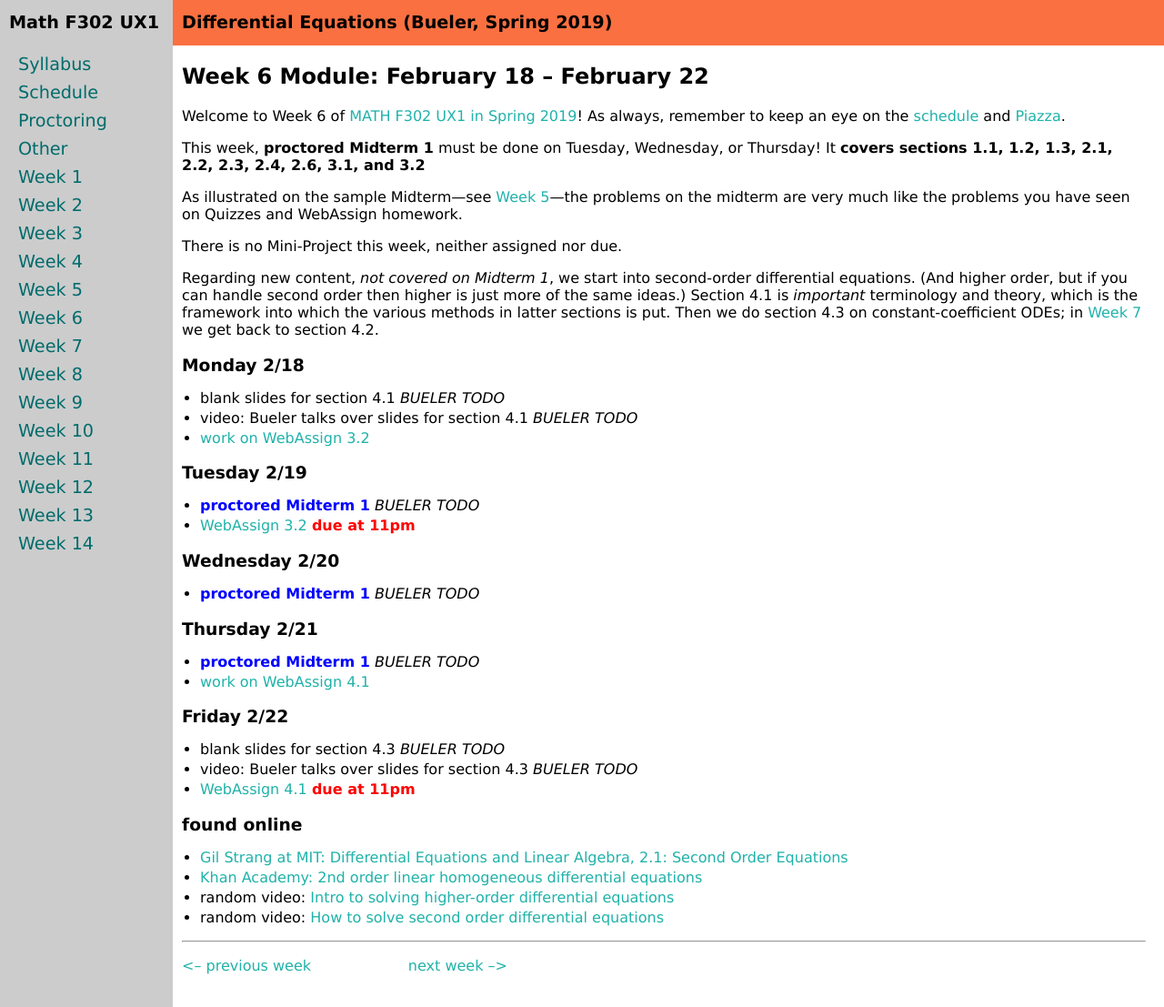
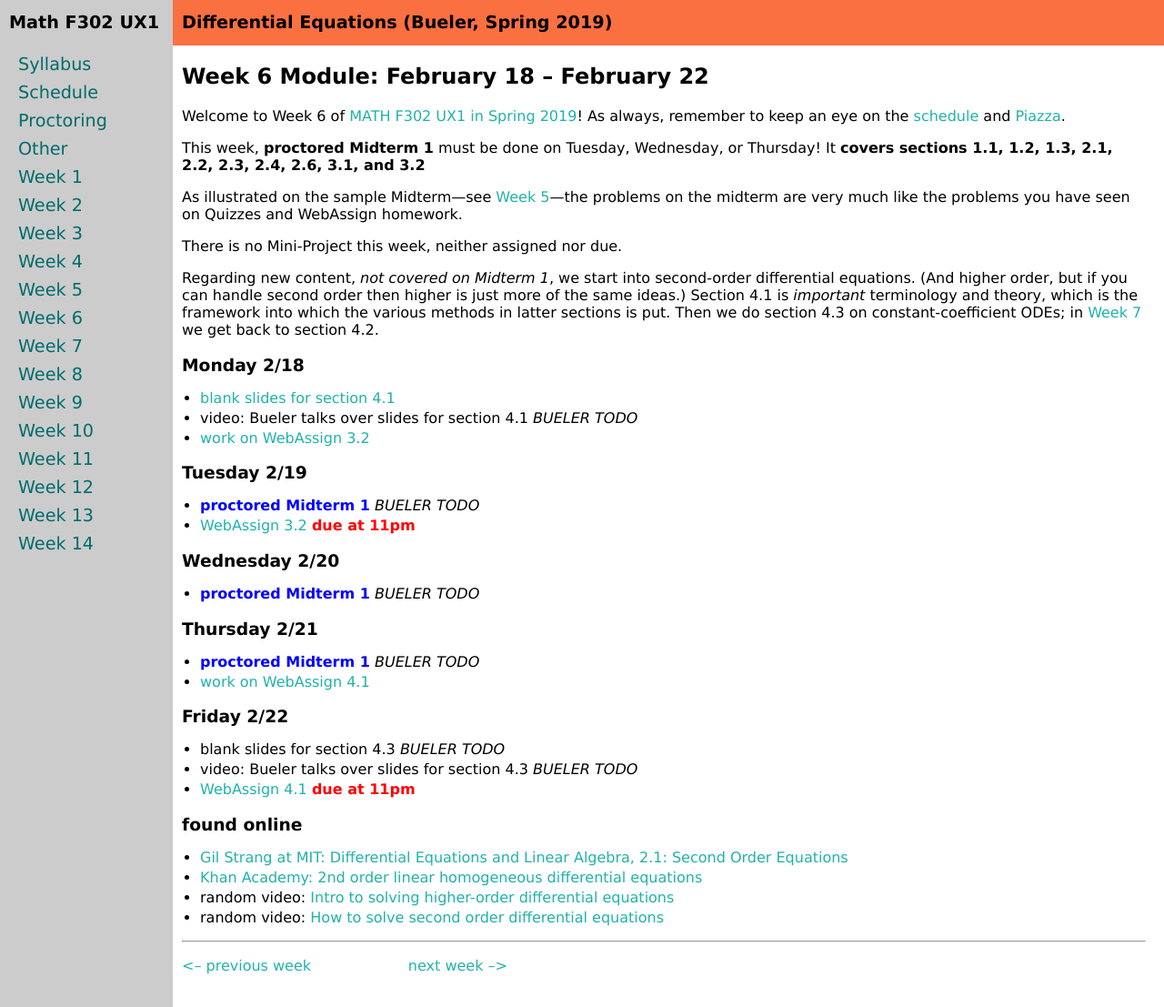
Before and after one commit to bueler/math302, a Jekyll site: the page built from week6.md, in a window 1280 px wide and 1107 px high. Shown: the whole window at 91% size. Built offline with Jekyll 4.4.1, drawn with Linux system fonts in a browser that asks for light colours.

Commit message:
post slides

```diff
--- a/week6.md
+++ b/week6.md
@@ -16,7 +16,7 @@ There is no Mini-Project this week, neither assigned nor due.
 Regarding new content, _not covered on Midterm 1_, we start into second-order differential equations.  (And higher order, but if you can handle second order then higher is just more of the same ideas.)  Section 4.1 is _important_ terminology and theory, which is the framework into which the various methods in latter sections is put.  Then we do section 4.3 on constant-coefficient ODEs; in [Week 7](week7) we get back to section 4.2.
 
 ### Monday 2/18
-* blank slides for section 4.1 _BUELER TODO_
+* [blank slides for section 4.1](assets/slides/4-1.pdf)
 * video: Bueler talks over slides for section 4.1 _BUELER TODO_
 * [work on WebAssign 3.2](https://www.webassign.net/)
 
```
Also changed, not shown: 1 other file.
